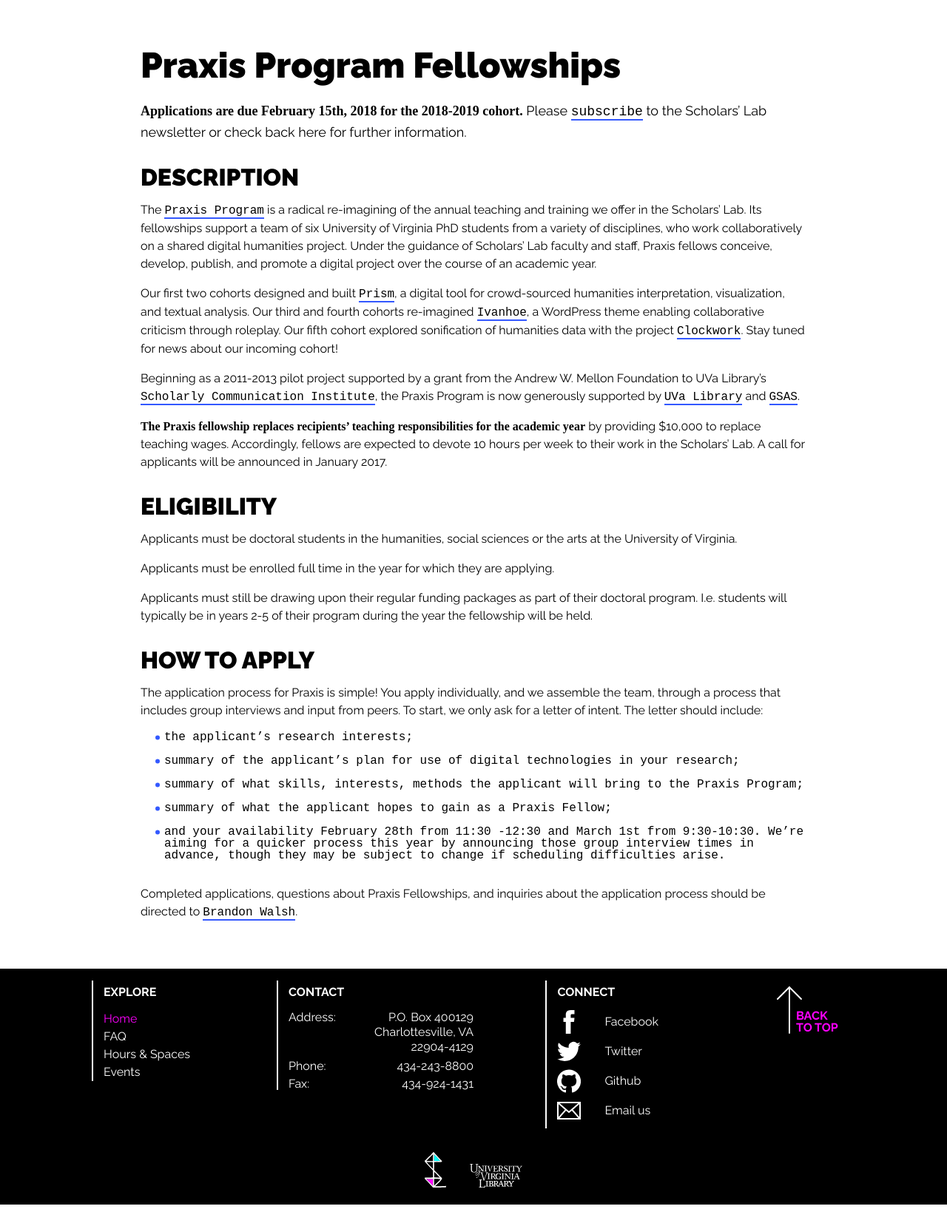
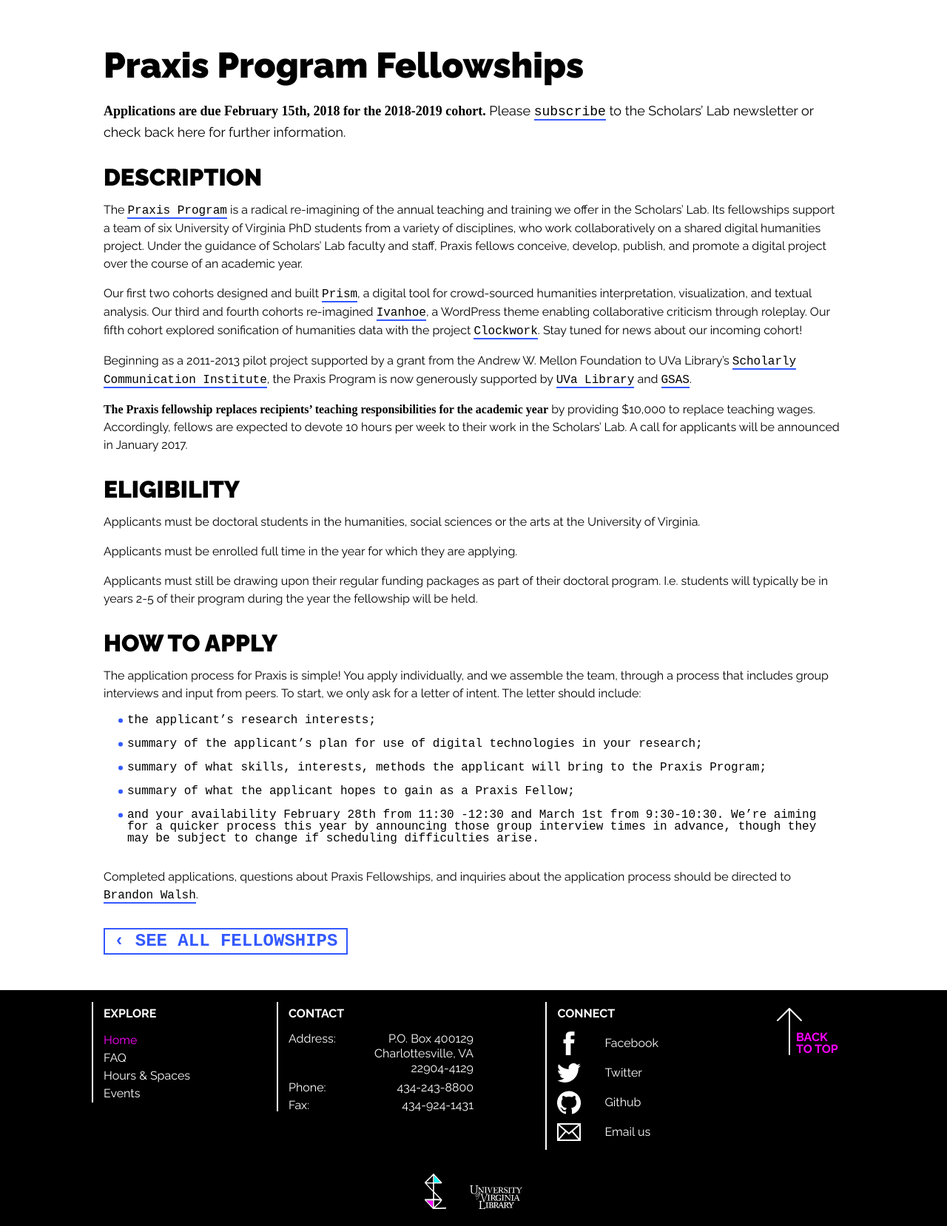
Before and after one commit to kbdonnally/patterns, a Jekyll site: the page built from pages/fellowship.html, in a window 1280 px wide. Shown: the whole page at 74% size. Built offline with Jekyll 4.4.1, drawn with Linux system fonts in a browser that asks for light colours; some web fonts are replaced; before the commit the page ends 1629 px from its top, so only the background shows below that.

Commit message:
Add CTA button & change max width back to 1000px

```diff
--- a/assets/css/_sass/_fellowship.scss
+++ b/assets/css/_sass/_fellowship.scss
@@ -2,6 +2,7 @@
 
 // site theme blue
 $blue: rgba(0,47,255,.8);
+$blue-full: rgba(0,47,255,1);
 
 // section titles
 [class*="__title"][class*="fellow-"] {
@@ -42,6 +43,37 @@
 	}
 }
 
+// call-to-action buttons
+[class*="__cta"] {
+	position: relative;
+	margin-top: 2rem;
+	a {
+		display: inline-block;
+		padding: .25rem .5em;
+		font-size: 1.5rem;
+		font-family: "base-mono-wide", monospace;
+		font-weight: 700;
+		line-height: 1;
+		text-decoration: none;
+		text-transform: uppercase;
+		color: $blue;
+		border: 2px solid $blue;
+		&:hover, &:focus {
+			background-color: transparent;
+		}
+		span {
+			display: none;
+		}
+	}
+	@media screen and (min-width: 600px) {
+		a {
+			span {
+				display: initial;
+			}
+		}
+	}
+}
+
 /* Main Fellowship Styles: */
 
 .fellowship-main-content {
@@ -54,7 +86,7 @@
 	}
 	/* ADD TO ALL MAIN CONTENT DEFS: */
 	@media screen and (min-width: 1024px) {
-		max-width: calc(900px + 16.67%);
+		max-width: calc(1000px + 16.67%);
 		margin: 0 auto;
 	}
 }
@@ -98,7 +130,9 @@
 
 .fellowship__due-date {
 	grid-area: due;
-	font-size: 1.125rem;
+	@media screen and (min-width: 600px) {
+		font-size: 1.125rem;
+	}
 }
 
 /* Main Content: */
--- a/pages/fellowship.html
+++ b/pages/fellowship.html
@@ -51,6 +51,7 @@
 
 	<div class="fellowship__questions">
 		<p>Completed applications, questions about Praxis Fellowships, and inquiries about the application process should be directed to <a href="mailto:bmw9t@virginia.edu">Brandon Walsh</a>.</p>
+		<div class="fellow-questions__cta"><a href="#">&lsaquo; <span>See</span> All Fellowships</a></div>
 	</div>
 
 </div>
```
